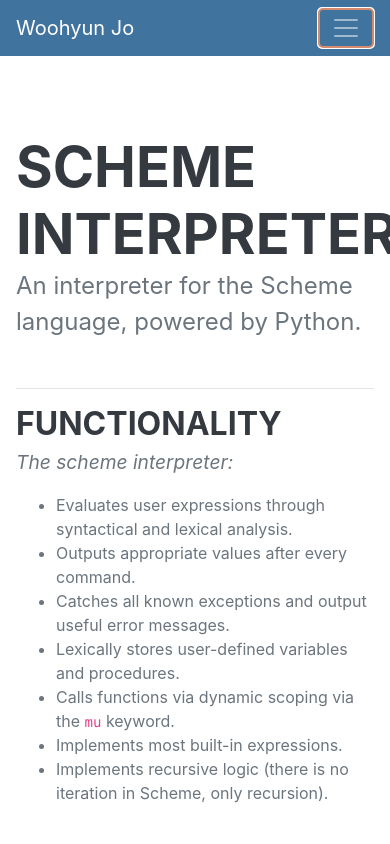
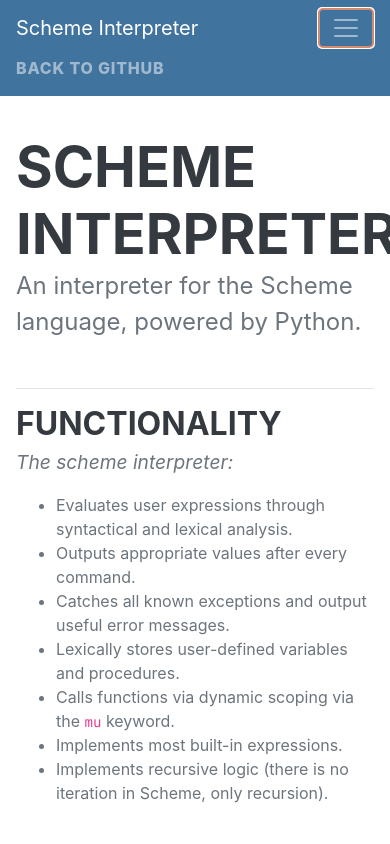
Before and after one commit to woohyun7878/scheme_interpreter_public, a plain HTML site: page index.html in a window 390 px wide. Both pictures are taken after a click on the button "Toggle navigation". Shown: the top 844 px of the page. Drawn offline with nearby package versions, Linux system fonts and the light colour scheme; a web font is replaced by a local one.

Commit message:
removed linkedin redirect.

```diff
--- a/index.html
+++ b/index.html
@@ -18,12 +18,15 @@
     <body id="page-top">
         <!-- Navigation-->
         <nav class="navbar navbar-expand-lg navbar-dark bg-primary fixed-top" id="sideNav">
-            <a class="navbar-brand js-scroll-trigger" href="https://www.linkedin.com/in/woohyunmjo/">
-                <span class="d-block d-lg-none">Woohyun Jo</span>
+            <a class="navbar-brand js-scroll-trigger" href="#page-top">
+                <span class="d-block d-lg-none">Scheme Interpreter</span>
                 <span class="d-none d-lg-block"><img class="img-fluid img-profile rounded-circle mx-auto mb-2" src="assets/img/profile.jpg" alt="" /></span>
             </a>
             <button class="navbar-toggler" type="button" data-toggle="collapse" data-target="#navbarSupportedContent" aria-controls="navbarSupportedContent" aria-expanded="false" aria-label="Toggle navigation"><span class="navbar-toggler-icon"></span></button>
             <div class="collapse navbar-collapse" id="navbarSupportedContent">
+                <ul class="navbar-nav">
+                    <li class="nav-item"><a class="nav-link" href="https://github.com/woohyun7878/gitlet_public">Back to GitHub</a></li>
+                </ul>
             </div>
         </nav>
         <!-- Gitlet -->
```
